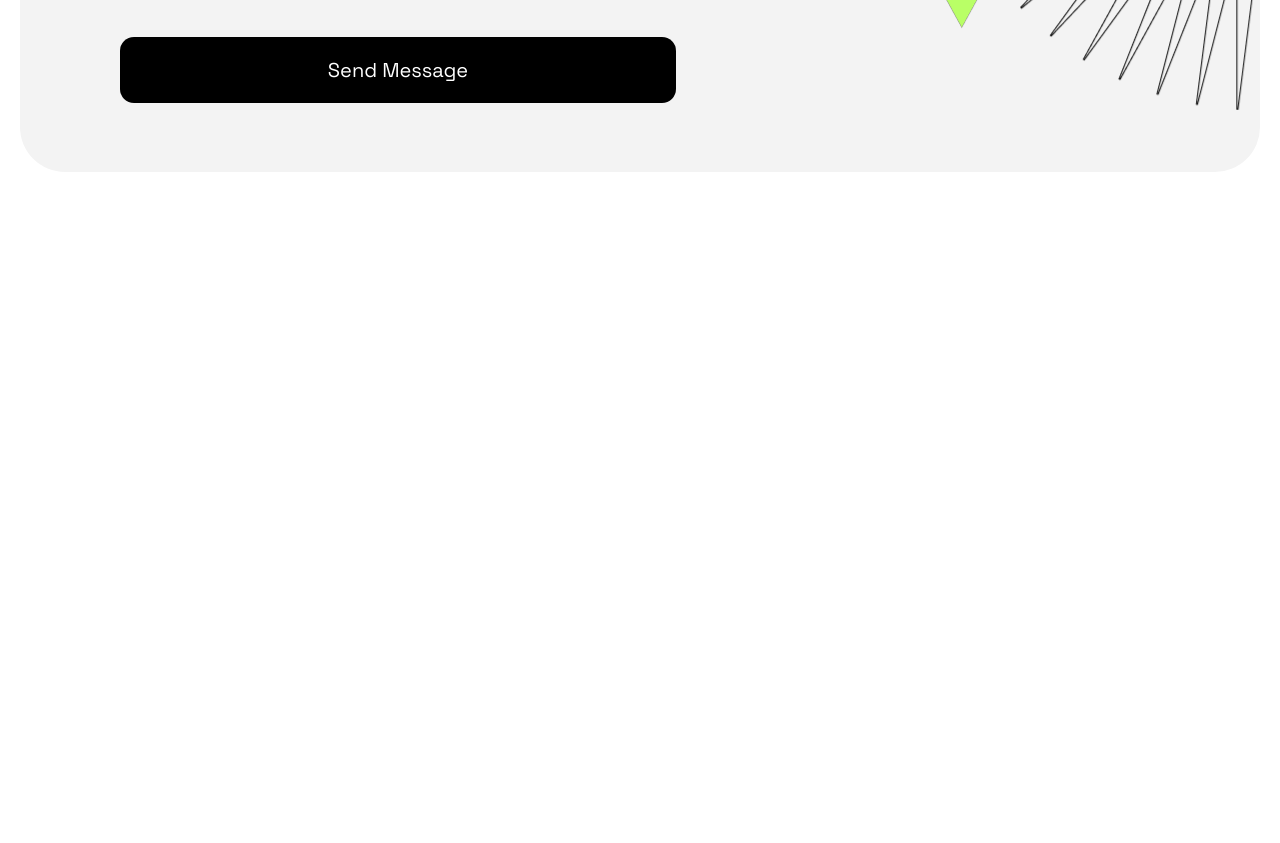
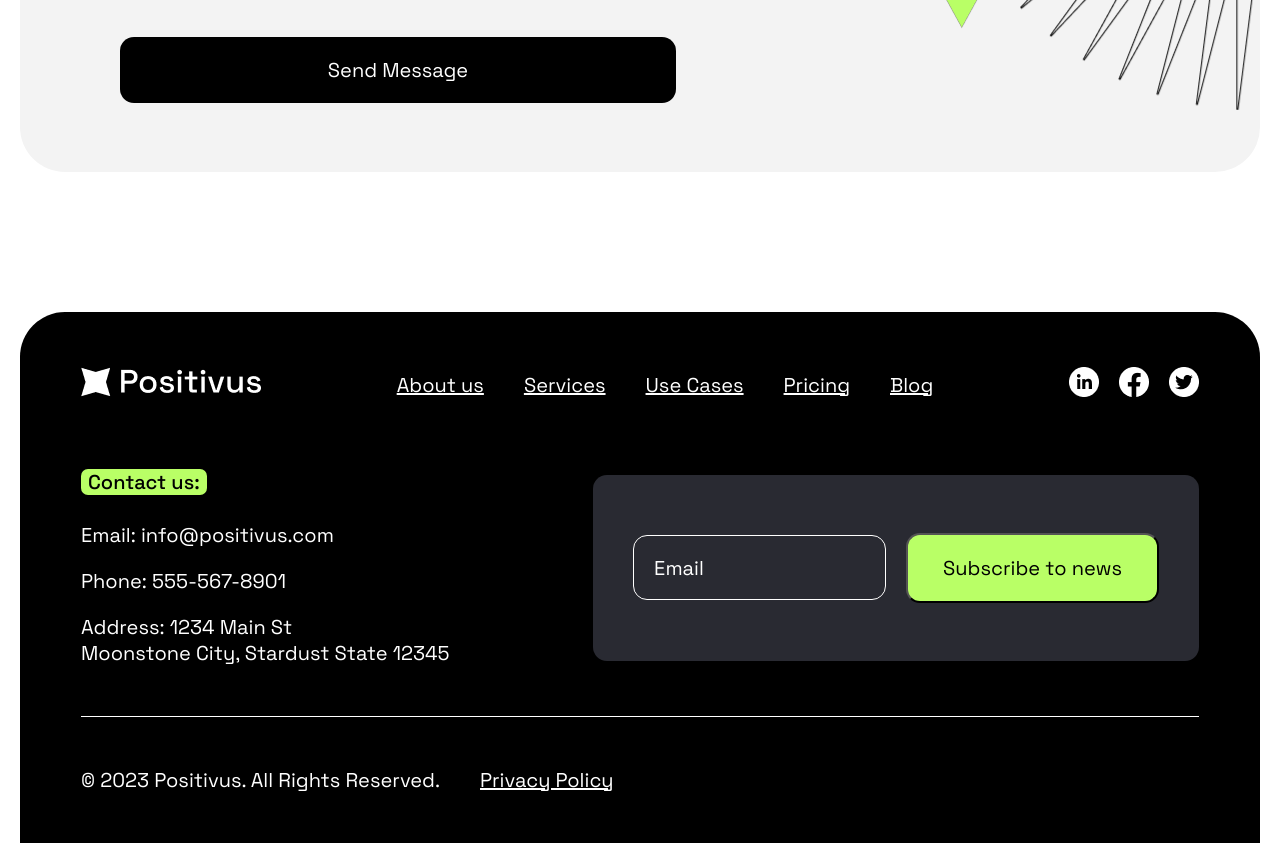
Before and after one commit to Lawrence443362/site-layout, a plain HTML site: page 01. Positivus Landing Page Design (Community)/index.html in a window 1280 px wide. Shown: the part 5522-6365 px from the top of the page. Before the commit the page ends 5764 px from the top, so only its background shows below. Drawn offline with Linux system fonts and the light colour scheme.

Commit message:
Created footer

```diff
--- a/01. Positivus Landing Page Design (Community)/css/style.css
+++ b/01. Positivus Landing Page Design (Community)/css/style.css
@@ -444,6 +444,7 @@ body {
     padding: 0px;
     align-items: center;
     min-height: 773px;
+    margin-bottom: 140px;
 }
 
 .contact_us_form {
@@ -507,3 +508,120 @@ body {
 .contact_us_form {
     margin-left: 100px;
 }
+
+.section_footer {
+    color: white;
+    background-color: black;
+    border-top-left-radius: 45px;
+    border-top-right-radius: 45px;
+    margin-bottom: 0px;
+    display: flex;
+    flex-direction: column;
+    max-width: 1240px;
+    padding-left: 61px;
+    padding-right: 61px;
+    gap: 50px
+}
+
+.section_footer_header {
+    display: flex;
+    flex-direction: row;
+    justify-content: space-between;
+    align-items: center;
+    margin-top: 55px;
+    margin-bottom: 16px;
+}
+
+.section_footer_header_menu {
+    display: flex;
+    gap: 40px;
+}
+
+.section_footer_header a {
+    /* text-decoration: none; */
+    color: white;
+}
+
+.section_footer_header_social_links {
+    display: flex;
+    gap: 20px;
+}
+
+.section_footer_body {
+    display: flex;
+    justify-content: space-between;
+    align-items: center;
+}
+
+.section_footer_body_contacts_section {
+    display: flex;
+    flex-direction: column;
+    gap: 27px;
+    align-items: start;
+}
+
+.section_footer_body_contact_us {
+    display: inline-block;
+    background-color: #B9FF66;
+    padding-left: 7px;
+    padding-right: 7px;
+    font-size: 20px;
+    color: black;
+    border-radius: 7px;
+    font-weight: 500;
+}
+
+.section_footer_body_contacts {
+    font-size: 18px;
+    display: flex;
+    flex-direction: column;
+    align-items: start;
+    gap: 20px;
+}
+
+.section_footer_body_subscribe {
+    background-color: #292A32;
+    padding: 58px 40px;
+    border-radius: 14px;
+    display: flex;
+    gap: 20px;
+    align-items: center;
+}
+
+.section_footer_body_subscribe button {
+    background-color: #B9FF66;
+    border-radius: 14px;
+    padding: 20px 35px;
+    color: black;
+    font-size: 20px;
+}
+
+.section_footer_body_subscribe input {
+    background-color: #292A32;
+    border-radius: 14px;
+    height: 65px;
+    width: 253.56px;
+    border: 1px solid white;
+}
+
+.section_footer_body_subscribe input::placeholder {
+    color: white;
+    opacity: 1;
+}
+
+.section_footer_breaker {
+    border-bottom: 1px solid white;
+}
+
+.section_footer_body_copyright {
+    display: flex;
+    flex-direction: row;
+    align-items: center;
+    justify-content: start;
+    gap: 40px;
+    margin-bottom: 50px;
+}
+
+.section_footer_body_copyright a {
+    color: white;
+}
--- a/01. Positivus Landing Page Design (Community)/index.html
+++ b/01. Positivus Landing Page Design (Community)/index.html
@@ -399,7 +399,7 @@
         <h2>Contact Us</h2>
       </div>
       <div class="service_section_description">
-        <p>Connect with Us: Let's Discuss Your </p>
+        <p>Connect with Us: Let's Discuss Your</p>
         <p>Digital Marketing Needs</p>
       </div>
     </section>
@@ -408,11 +408,11 @@
       <form action="#" class="contact_us_form">
         <div class="contact_us_form_radio">
           <div class="contact_us_form_radio_wrapper">
-            <input type="radio" name="option" value="1">
+            <input type="radio" name="option" value="1" />
             <label for="option">Say Hi</label>
           </div>
           <div class="contact_us_form_radio_wrapper">
-            <input type="radio" name="option" value="2">
+            <input type="radio" name="option" value="2" />
             <label for="option">Get a Quote</label>
           </div>
         </div>
@@ -420,21 +420,77 @@
         <div class="contact_us_inputs">
           <div class="contact_us_inputs_wrapper">
             <label for="name">Name</label>
-            <input type="text" name="name" placeholder="      Name">
+            <input type="text" name="name" placeholder="      Name" />
           </div>
           <div class="contact_us_inputs_wrapper">
             <label for="email">Email*</label>
-            <input type="text" name="email" placeholder="      Email">
+            <input type="text" name="email" placeholder="      Email" />
           </div>
           <div class="contact_us_inputs_wrapper">
             <label for="message">Message*</label>
-            <textarea name="message" id="" placeholder="      Message" class="contact_us_text_area"></textarea>
+            <textarea
+              name="message"
+              id=""
+              placeholder="      Message"
+              class="contact_us_text_area"
+            ></textarea>
           </div>
         </div>
 
         <button type="submit" class="button">Send Message</button>
       </form>
-      <img src="img/contact_us.png" alt="contact_us">
+      <img src="img/contact_us.png" alt="contact_us" />
     </section>
+
+    <footer class="section_footer container">
+      <header class="section_footer_header">
+        <div class="section_footer_header_logo">
+          <img src="img/logo_white.png" alt="logo" />
+        </div>
+        <nav class="section_footer_header_menu">
+          <a href="#">About us</a>
+          <a href="#">Services</a>
+          <a href="#">Use Cases</a>
+          <a href="#">Pricing</a>
+          <a href="#">Blog</a>
+        </nav>
+        <div class="section_footer_header_social_links">
+          <a href="#" target="_blank">
+            <img src="img/social/linkedin.png" alt="Linkedin" />
+          </a>
+          <a href="#" target="_blank">
+            <img src="img/social/facebook.png" alt="Facebook" />
+          </a>
+          <a href="#" target="_blank">
+            <img src="img/social/twitter.png" alt="Twitter" />
+          </a>
+        </div>
+      </header>
+
+      <div class="section_footer_body">
+        <div class="section_footer_body_contacts_section">
+          <div class="section_footer_body_contact_us">Contact us:</div>
+          <div class="section_footer_body_contacts">
+            <div>Email: info@positivus.com</div>
+            <div>Phone: 555-567-8901</div>
+            <div>
+              <div>Address: 1234 Main St</div>
+              <div>Moonstone City, Stardust State 12345</div>
+            </div>
+          </div>
+        </div>
+        <form action="#" class="section_footer_body_subscribe">
+          <input type="email" name="email" placeholder="    Email" />
+          <button type="submit">Subscribe to news</button>
+        </form>
+      </div>
+
+      <div class="section_footer_breaker"></div>
+
+      <div class="section_footer_body_copyright">
+        <p>© 2023 Positivus. All Rights Reserved.</p>
+        <a href="#">Privacy Policy </a>
+      </div>
+    </footer>
   </body>
 </html>
```
Also changed, not shown: 01. Positivus Landing Page Design (Community)/img/logo_white.png (added), 01. Positivus Landing Page Design (Community)/img/social/facebook.png (added), 01. Positivus Landing Page Design (Community)/img/social/linkedin.png (added), 01. Positivus Landing Page Design (Community)/img/social/twitter.png (added).
